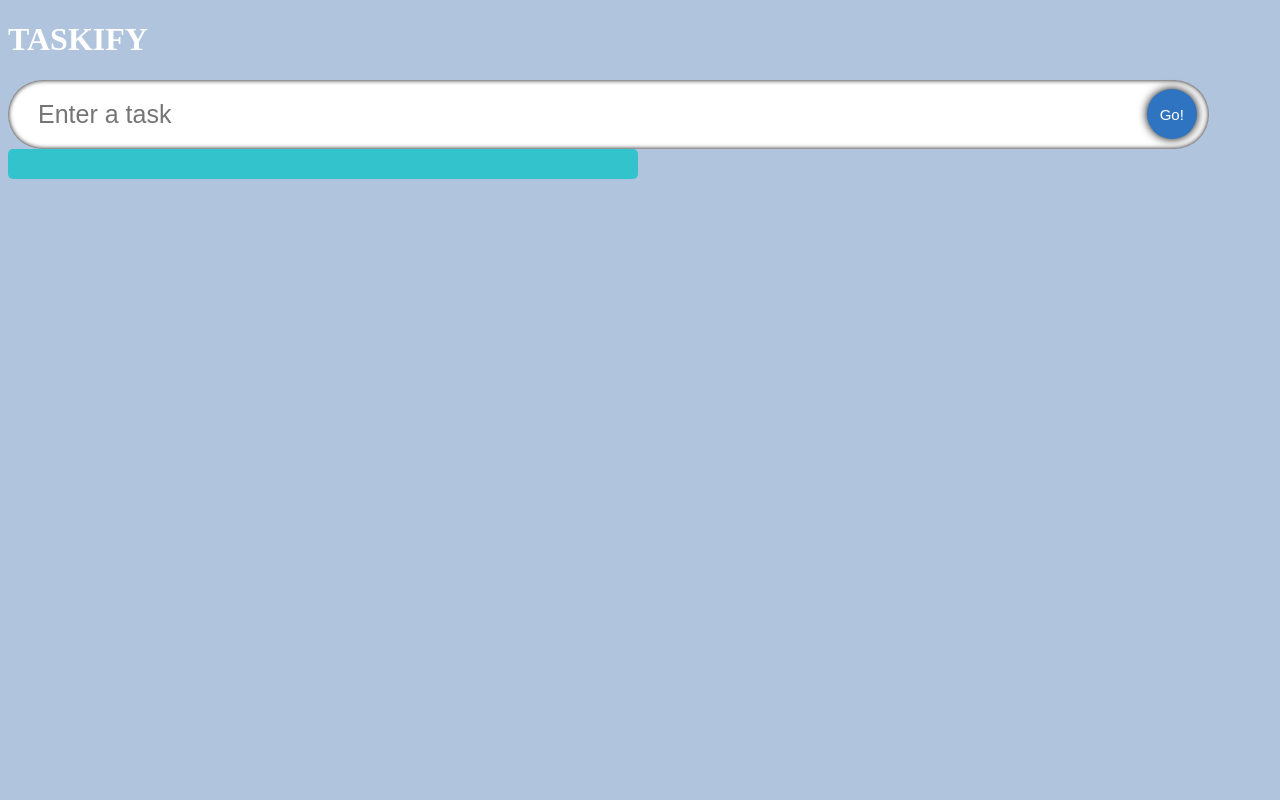
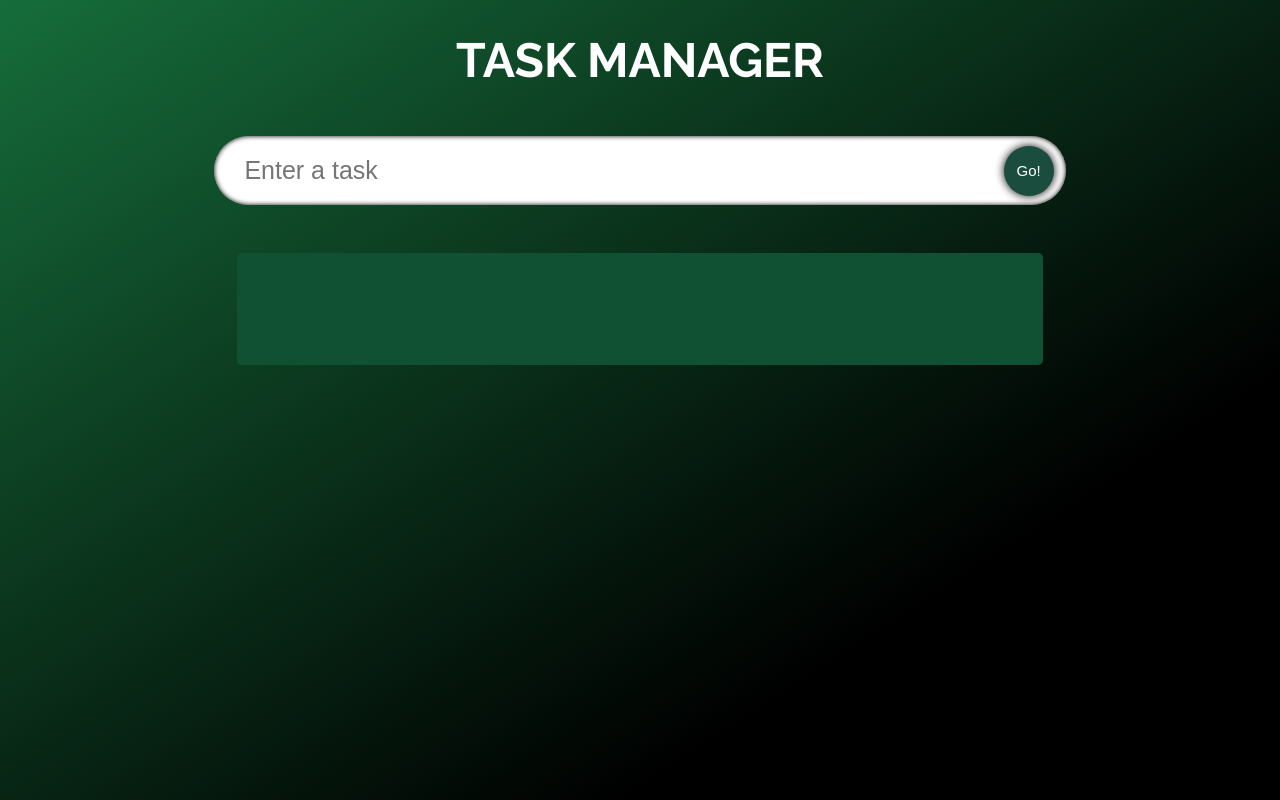
Before and after one commit to GeorgeMitusov/Task-Manager-TypeScript, a React (Create React App) app: page / in a window 1280 px wide. Built offline with nearby package versions, Linux system fonts and the light colour scheme.

Commit message:
added some styles

```diff
--- a/src/App.tsx
+++ b/src/App.tsx
@@ -19,11 +19,15 @@ const App: React.FC = () => {
 
   return (
     <div className="App">
-      <h1 className="hi"> TASKIFY </h1>
+      <h1 className="app-title"> TASK MANAGER </h1>
 
-      <InputField todo={todo} setTodo={setTodo} handleAdd={handleAdd} />
+      <div className="app-container">
 
-      <TodoList todos={todos} dispatch={dispatch} />
+        <InputField todo={todo} setTodo={setTodo} handleAdd={handleAdd} />
+
+        <TodoList todos={todos} dispatch={dispatch} />
+
+      </div>
 
     </div>
   );
--- a/src/styles/App.css
+++ b/src/styles/App.css
@@ -1,7 +1,42 @@
+@import url('https://fonts.googleapis.com/css2?family=Raleway:wght@100;200;300;400;500;600;700&display=swap');
+
+* {
+  margin: 0;
+  padding: 0;
+  box-sizing: border-box;
+}
+
 body {
-  background-color: lightsteelblue;
+
+  background-color: #166d3b;
+  background-image: linear-gradient(147deg, #166d3b 0%, #000000 74%);
+
   color: white;
+  font-family: 'Raleway', sans-serif;
   font-size: 1rem;
+}
+
+.App {
+  width: 100%;
+  height: 100vh;
+
+  display: flex;
+  justify-content: start;
+  align-items: center;
+  flex-direction: column;
+}
+
+.app-title {
+  font-size: 3rem;
+  margin: 2rem;
+}
+
+.app-container {
+  width: 70%;
+  display: flex;
+  justify-content: center;
+  flex-direction: column;
+  align-items: center;
 }
 
 .input {
@@ -9,6 +44,7 @@ body {
   width: 95%;
   position: relative;
   align-items: center;
+  margin: 1rem;
 }
 
 .input__box {
@@ -35,7 +71,7 @@ body {
   right: 0px;
   border: none;
   font-size: 15px;
-  background-color: #2f74c0;
+  background-color: #1B4D3E;
   color: white;
   transition: 0.2s all;
   box-shadow: 0 0 10px black;
@@ -43,7 +79,7 @@ body {
 }
 
 .input_submit:hover {
-  background-color: #388ae2;
+  background-color: #006A4E;
 }
 
 .input_submit:active {
@@ -51,21 +87,25 @@ body {
   box-shadow: 0 0 5px black;
 }
 
-.container {
+/* .container {
   width: 95%;
   display: flex;
   margin-top: 10px;
   justify-content: space-between;
   align-items: flex-start;
-}
+  border: 3px solid blue;
+} */
 
 .todos {
+  width: 90% !important;
+  min-height: 14vh;
   border-radius: 5px;
   display: flex;
   flex-direction: column;
-  width: 47.5%;
-  padding: 15px;
-  background-color: rgb(50, 195, 205);
+  align-items: center;
+  padding: .8rem;
+  margin-top: 2rem;
+  background-color: #0F5132;
 }
 
 .dragactive {
@@ -87,11 +127,12 @@ body {
 }
 
 .todos__single {
+  width: 95%;
   display: flex;
   border-radius: 5px;
   padding: 20px;
-  margin-top: 15px;
-  background-image: url("https://img.freepik.com/free-photo/crumpled-yellow-paper-background-close-up_60487-2390.jpg?size=626&ext=jpg");
+  margin-top: 1rem;
+  background-color: #9AB69B;
   transition: 0.2s;
   cursor: pointer;
 }
```
